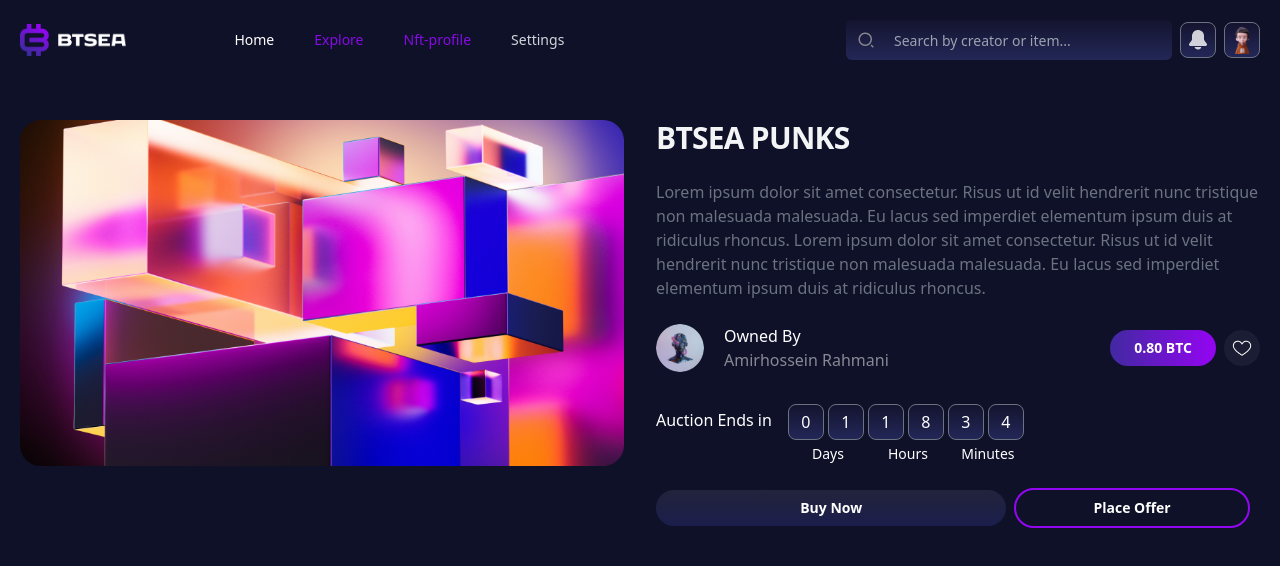
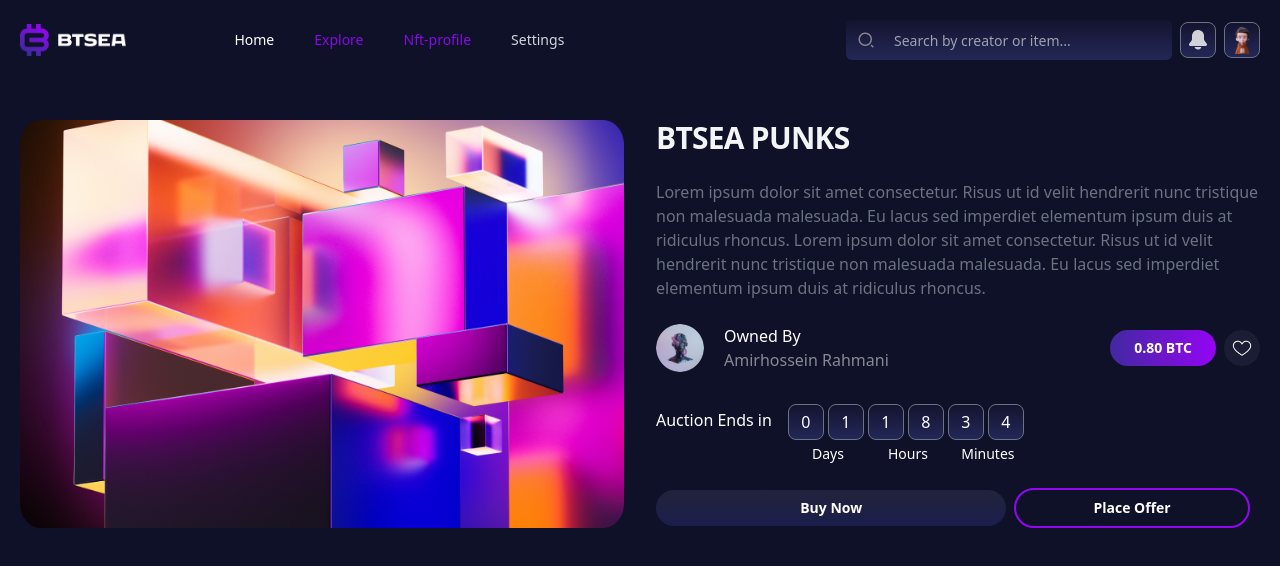
Before and after one commit to Darco786/bitsea-dashboard, a React (Create React App) app: page /nft-profile in a window 1280 px wide. Shown: the top 566 px of the page. Built offline with nearby package versions, Linux system fonts and the light colour scheme.

Commit message:
Pic updated

```diff
--- a/src/components/NftProfile.js
+++ b/src/components/NftProfile.js
@@ -1,7 +1,4 @@
 import React from "react";
-import NftPro from "../assets/nft-pro.png";
-import Avatar from "../assets/avatar.png";
-import { IoHeartCircle } from "react-icons/io5";
 import { Tab } from "@headlessui/react";
 import img from "../assets/nft (1).png";
 import heartIcon from "../assets/icons/heart.png";
@@ -14,12 +11,8 @@ export default function NftProfile() {
         {/* Product */}
         <div className="lg:grid lg:grid-cols-2 lg:items-start lg:gap-x-8">
           {/* Image gallery */}
-          <Tab.Group as="div" className="flex flex-col-reverse">
           {/* Image selector */}
-            <div className="mx-auto mt-6 hidden w-full max-w-2xl sm:block lg:max-w-none"></div>
 
-            <Tab.Panels className="aspect-w-1 aspect-h-1 w-full">
-              <Tab.Panel>
           <img
             src={img}
             alt="s"
@@ -27,9 +20,6 @@ export default function NftProfile() {
             width={"2"}
             className="h-full w-full r sm:rounded-lg"
           />
-              </Tab.Panel>
-            </Tab.Panels>
-          </Tab.Group>
 
           {/* Product info */}
           <div className="mt-10 px-4 sm:mt-16 sm:px-0 lg:mt-0">
@@ -121,7 +111,13 @@ export default function NftProfile() {
           </div>
         </div>
       </div>
-
+      <div className="mt-14 lg:grid lg:grid-cols-2 lg:items-start lg:gap-x-8">
+        <div>
+          <div></div>
+          <div></div>
+        </div>
+        <div></div>
+      </div>
       {/* </div> */}
     </main>
   );
```
Lines whose indentation alone changed are shown as unchanged.
